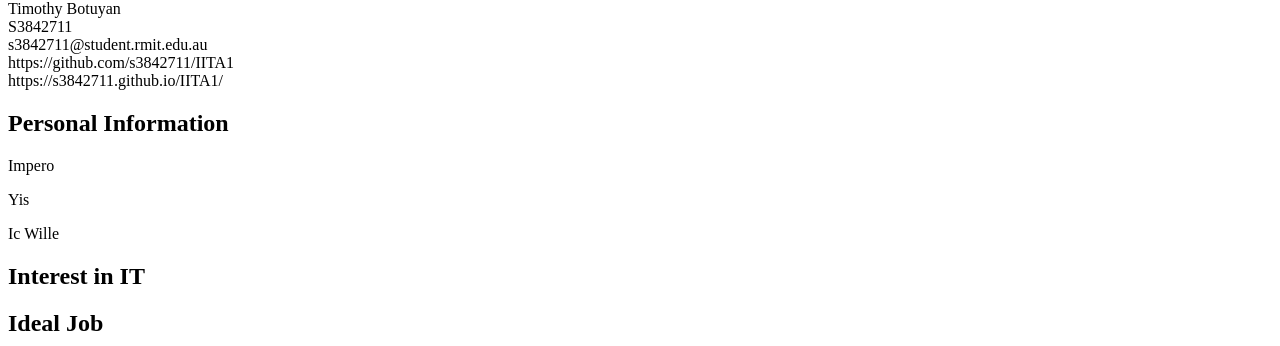
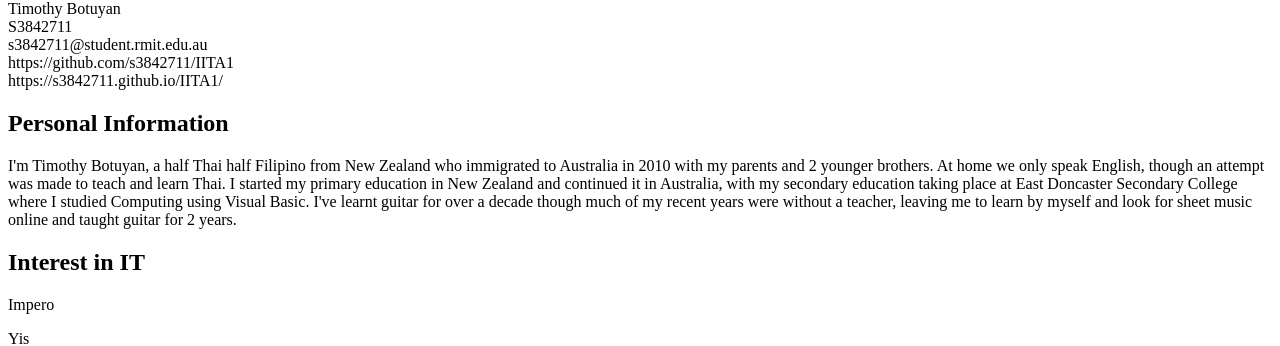
Before and after one commit to s3842711/IITA1, a plain HTML site: page index.html in a window 1280 px wide. Shown: the part 114-460 px from the top of the page. Drawn offline with Linux system fonts and the light colour scheme.

Commit message:
personal information added

```diff
--- a/index.html
+++ b/index.html
@@ -23,6 +23,12 @@
             Personal Information
         </h2>
         <p>
+            I'm Timothy Botuyan, a half Thai half Filipino from New Zealand who immigrated to Australia in 2010 with my parents and 2 younger brothers. At home we only speak English, though an attempt was made to teach and learn Thai. I started my primary education in New Zealand and continued it in Australia, with my secondary education taking place at East Doncaster Secondary College where I studied Computing using Visual Basic. I've learnt guitar for over a decade though much of my recent years were without a teacher, leaving me to learn by myself and look for sheet music online and taught guitar for 2 years.
+        </p>
+        <h2>
+            Interest in IT
+        </h2>
+        <p>
             Impero
         </p>
         <p>
@@ -31,9 +37,6 @@
         <p>
             Ic Wille
         </p>
-        <h2>
-            Interest in IT
-        </h2>
         <h2>
             Ideal Job
         </h2>
```
